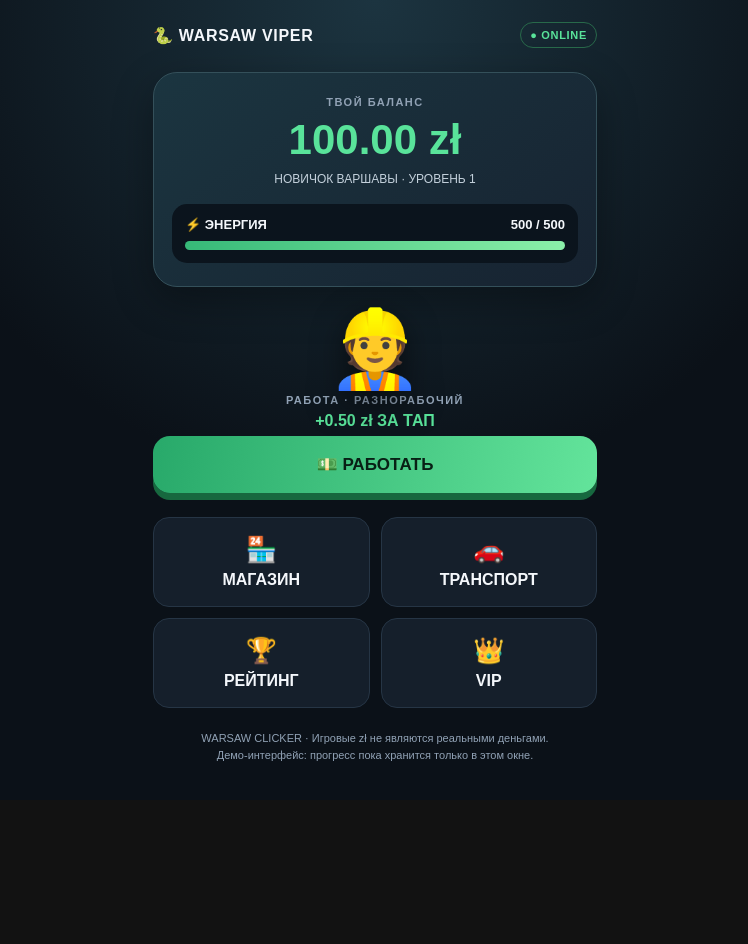
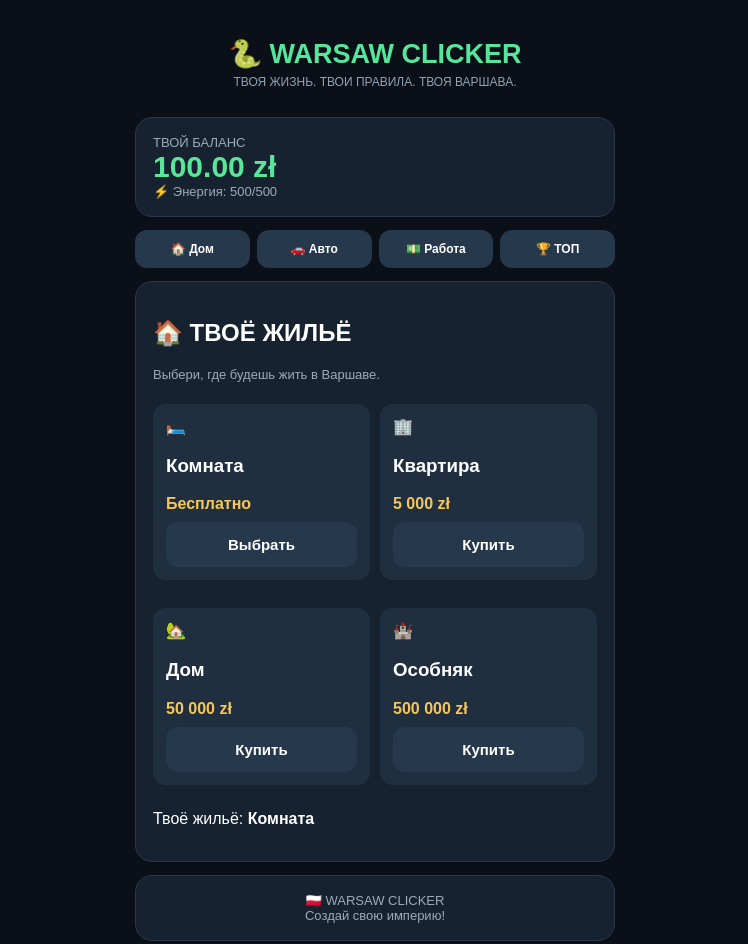
Before and after one commit to ZimaViper/warsaw-clicker, a plain HTML site: page index.html in a window 1280 px wide. Shown: the whole page, without its empty margins (265-1013 px from the left). Before the commit the page ends 800 px from the top, so only its background shows below. Drawn offline with Linux system fonts and the light colour scheme.

Commit message:
Update index.html

```diff
--- a/index.html
+++ b/index.html
@@ -1,38 +1,151 @@
-<!doctype html>
+
+<!DOCTYPE html>
 <html lang="ru">
 <head>
-<meta charset="utf-8">
-<meta name="viewport" content="width=device-width,initial-scale=1,maximum-scale=1,user-scalable=no">
-<title>WARSAW VIPER</title>
+<meta charset="UTF-8">
+<meta name="viewport" content="width=device-width, initial-scale=1">
+<title>WARSAW CLICKER</title>
 <script src="https://telegram.org/js/telegram-web-app.js"></script>
 <style>
-:root{color-scheme:dark;--bg:#0b1118;--panel:#151f2b;--muted:#91a2b5;--green:#59e39a;--gold:#f4c45e}
-*{box-sizing:border-box}body{margin:0;background:radial-gradient(circle at 50% 0,#1c3440 0,#0b1118 48%);color:#f4f7fb;font-family:Arial,sans-serif;min-height:100vh}
-.app{max-width:480px;margin:auto;padding:22px 18px 30px}.top{display:flex;justify-content:space-between;align-items:center;font-weight:800;letter-spacing:.7px}.tag{font-size:11px;color:var(--green);border:1px solid #28694a;padding:6px 9px;border-radius:20px}
-.balance{margin-top:24px;padding:23px 18px;background:linear-gradient(145deg,#1b3540,#172331);border:1px solid #34505a;border-radius:24px;text-align:center;box-shadow:0 14px 40px #0005}
-.muted{color:var(--muted);font-size:11px;letter-spacing:1.5px;font-weight:bold}.money{font-size:42px;font-weight:900;color:var(--green);margin:8px 0}.level{font-size:12px;color:#c4d1dc}
-.energy{margin-top:18px;background:#0b141d;border-radius:15px;padding:13px}.energyline{display:flex;justify-content:space-between;font-size:13px;margin-bottom:9px}.bar{height:9px;background:#293846;border-radius:9px;overflow:hidden}.fill{height:100%;width:100%;background:linear-gradient(90deg,#36b978,#8bf0a9);transition:width .2s}
-.work{margin-top:18px;text-align:center}.worker{font-size:76px;filter:drop-shadow(0 10px 16px #0008)}.reward{color:var(--green);font-weight:bold;margin:6px}
-.tap{width:100%;border:0;border-radius:17px;padding:18px;background:linear-gradient(100deg,#28a96a,#63e49b);color:#082015;font-weight:900;font-size:17px;box-shadow:0 7px 0 #17683f;cursor:pointer;touch-action:manipulation}.tap:active{transform:translateY(4px);box-shadow:0 3px 0 #17683f}.tap:disabled{opacity:.45}
-.grid{display:grid;grid-template-columns:repeat(2,1fr);gap:11px;margin-top:24px}.tile{background:var(--panel);border:1px solid #263545;border-radius:16px;padding:17px;text-align:center;font-weight:bold}.tile span{display:block;font-size:25px;margin-bottom:7px}.note{text-align:center;color:var(--muted);font-size:11px;margin-top:22px;line-height:1.5}
+*{box-sizing:border-box}
+body{margin:0;background:#0b1018;color:white;font-family:Arial,sans-serif;padding:18px}
+.app{max-width:480px;margin:auto}
+header{text-align:center;padding:15px}
+h1{color:#55e69b;margin:5px;font-size:27px}
+.sub{color:#91a2b5;font-size:12px}
+.panel{background:#172231;border:1px solid #29384a;border-radius:17px;padding:17px;margin:13px 0}
+.balance{font-size:30px;color:#59e69b;font-weight:bold}
+.muted{color:#9aabba;font-size:13px}
+button{border:0;border-radius:12px;padding:14px;color:white;background:#26394c;font-size:15px;font-weight:bold;cursor:pointer}
+button:disabled{opacity:.4}
+.green{background:#20a96a;color:white;width:100%;font-size:19px;padding:19px}
+.tabs{display:grid;grid-template-columns:repeat(4,1fr);gap:7px}
+.tabs button{padding:12px 3px;font-size:12px}
+.card{background:#202f40;border-radius:13px;padding:13px;margin:9px 0}
+.card button{width:100%;margin-top:9px}
+.grid{display:grid;grid-template-columns:1fr 1fr;gap:10px}
+.price{color:#f5c65b;font-weight:bold}
+.selected{border:2px solid #55e69b}
+.big{font-size:38px;text-align:center}
+.hidden{display:none}
+.player{display:flex;justify-content:space-between;padding:12px;background:#202f40;border-radius:10px;margin:7px 0}
 </style>
 </head>
-<body><main class="app">
-<div class="top"><div>🐍 WARSAW VIPER</div><div class="tag">● ONLINE</div></div>
-<section class="balance">
-<div class="muted">ТВОЙ БАЛАНС</div><div class="money" id="money">100.00 zł</div><div class="level">НОВИЧОК ВАРШАВЫ · УРОВЕНЬ 1</div>
-<div class="energy"><div class="energyline"><b>⚡ ЭНЕРГИЯ</b><b id="energyText">500 / 500</b></div><div class="bar"><div class="fill" id="energyBar"></div></div></div>
+<body>
+<div class="app">
+<header>
+<h1>🐍 WARSAW CLICKER</h1>
+<div class="sub">ТВОЯ ЖИЗНЬ. ТВОИ ПРАВИЛА. ТВОЯ ВАРШАВА.</div>
+</header>
+
+<div class="panel">
+<div class="muted">ТВОЙ БАЛАНС</div>
+<div class="balance" id="balance">100.00 zł</div>
+<div class="muted">⚡ Энергия: <span id="energy">500</span>/500</div>
+</div>
+
+<div class="tabs">
+<button onclick="show('home')">🏠 Дом</button>
+<button onclick="show('cars')">🚗 Авто</button>
+<button onclick="show('work')">💵 Работа</button>
+<button onclick="show('top')">🏆 ТОП</button>
+</div>
+
+<section id="home" class="panel">
+<h2>🏠 ТВОЁ ЖИЛЬЁ</h2>
+<p class="muted">Выбери, где будешь жить в Варшаве.</p>
+<div class="grid">
+<div class="card">🛏️<h3>Комната</h3><div class="price">Бесплатно</div><button onclick="buyHome('Комната',0)">Выбрать</button></div>
+<div class="card">🏢<h3>Квартира</h3><div class="price">5 000 zł</div><button onclick="buyHome('Квартира',5000)">Купить</button></div>
+<div class="card">🏡<h3>Дом</h3><div class="price">50 000 zł</div><button onclick="buyHome('Дом',50000)">Купить</button></div>
+<div class="card">🏰<h3>Особняк</h3><div class="price">500 000 zł</div><button onclick="buyHome('Особняк',500000)">Купить</button></div>
+</div>
+<p>Твоё жильё: <b id="myhome">Комната</b></p>
 </section>
-<section class="work"><div class="worker">👷</div><div class="muted">РАБОТА · РАЗНОРАБОЧИЙ</div><div class="reward">+0.50 zł ЗА ТАП</div><button class="tap" id="tap">💵 РАБОТАТЬ</button></section>
-<section class="grid"><div class="tile"><span>🏪</span>МАГАЗИН</div><div class="tile"><span>🚗</span>ТРАНСПОРТ</div><div class="tile"><span>🏆</span>РЕЙТИНГ</div><div class="tile"><span>👑</span>VIP</div></section>
-<div class="note">WARSAW CLICKER · Игровые zł не являются реальными деньгами.<br>Демо-интерфейс: прогресс пока хранится только в этом окне.</div>
-</main>
+
+<section id="cars" class="panel hidden">
+<h2>🚗 АВТОСАЛОН</h2>
+<div class="grid">
+<div class="card">🚙<h3>Старая машина</h3><div class="price">Бесплатно</div><button onclick="buyCar('Старая машина',0)">Выбрать</button></div>
+<div class="card">🚘<h3>BMW</h3><div class="price">15 000 zł</div><button onclick="buyCar('BMW',15000)">Купить</button></div>
+<div class="card">🏎️<h3>Porsche</h3><div class="price">100 000 zł</div><button onclick="buyCar('Porsche',100000)">Купить</button></div>
+<div class="card">👑<h3>Mercedes G</h3><div class="price">200 000 zł</div><button onclick="buyCar('Mercedes G',200000)">Купить</button></div>
+</div>
+<p>Твоя машина: <b id="mycar">Нет машины</b></p>
+</section>
+
+<section id="work" class="panel hidden">
+<h2>💵 ТВОЯ РАБОТА</h2>
+<p class="muted">Работай, зарабатывай и улучшай свою жизнь!</p>
+<div class="big">🔨</div>
+<h3 style="text-align:center">Рабочая смена</h3>
+<p style="text-align:center;color:#55e69b">+0.50 zł за нажатие</p>
+<button class="green" id="earn" onclick="earn()">ЗАРАБОТАТЬ 💰</button>
+<p class="muted" style="text-align:center">1 нажатие = 1 энергия</p>
+</section>
+
+<section id="top" class="panel hidden">
+<h2>🏆 ТОП ИГРОКОВ</h2>
+<p class="muted">Рейтинг будет заполнен реальными игроками после подключения сервера.</p>
+<div class="player"><b>🥇 Ты</b><b id="topmoney">100 zł</b></div>
+<div class="player"><b>🥈 Игрок 2</b><b>—</b></div>
+<div class="player"><b>🥉 Игрок 3</b><b>—</b></div>
+<div class="muted">Демонстрационный рейтинг. Другие игроки пока не подключены.</div>
+</section>
+
+<div class="panel muted" style="text-align:center">
+🇵🇱 WARSAW CLICKER<br>Создай свою империю!
+</div>
+</div>
+
 <script>
-const tg=window.Telegram?.WebApp; tg?.ready(); tg?.expand();
-let balance=100, energy=500;
-const money=document.getElementById('money'), energyText=document.getElementById('energyText'), energyBar=document.getElementById('energyBar'), tap=document.getElementById('tap');
-function render(){money.textContent=balance.toFixed(2)+' zł';energyText.textContent=energy+' / 500';energyBar.style.width=(energy/5)+'%';tap.disabled=energy===0;}
-tap.addEventListener('click',()=>{if(!energy)return;energy--;balance=Math.round((balance+.5)*100)/100;render();tg?.HapticFeedback?.impactOccurred('light');});
-setInterval(()=>{if(energy<500){energy++;render();}},6000);
-render();
-</script></body></html>
+const tg=window.Telegram?.WebApp;
+tg?.ready();
+tg?.expand();
+
+let balance=100;
+let energy=500;
+let home="Комната";
+let car="Нет машины";
+
+function update(){
+ document.getElementById("balance").textContent=balance.toFixed(2)+" zł";
+ document.getElementById("energy").textContent=energy;
+ document.getElementById("myhome").textContent=home;
+ document.getElementById("mycar").textContent=car;
+ document.getElementById("topmoney").textContent=balance.toFixed(2)+" zł";
+ document.getElementById("earn").disabled=energy<1;
+}
+function show(id){
+ document.querySelectorAll("section").forEach(s=>s.classList.add("hidden"));
+ document.getElementById(id).classList.remove("hidden");
+}
+function earn(){
+ if(energy<1)return;
+ energy--;
+ balance+=0.5;
+ update();
+}
+function buyHome(name,price){
+ if(price>balance){alert("Недостаточно денег! Иди заработай.");return;}
+ if(name===home){alert("Это твоё жильё уже выбрано.");return;}
+ balance-=price;
+ home=name;
+ update();
+ alert("Поздравляем! Теперь ты живёшь: "+name);
+}
+function buyCar(name,price){
+ if(price>balance){alert("Недостаточно денег! Иди заработай.");return;}
+ if(name===car){alert("Эта машина уже выбрана.");return;}
+ balance-=price;
+ car=name;
+ update();
+ alert("Поздравляем! Твоя машина: "+name);
+}
+setInterval(()=>{
+ if(energy<500){energy++;update();}
+},6000);
+update();
+</script>
+</body>
+</html>
```
